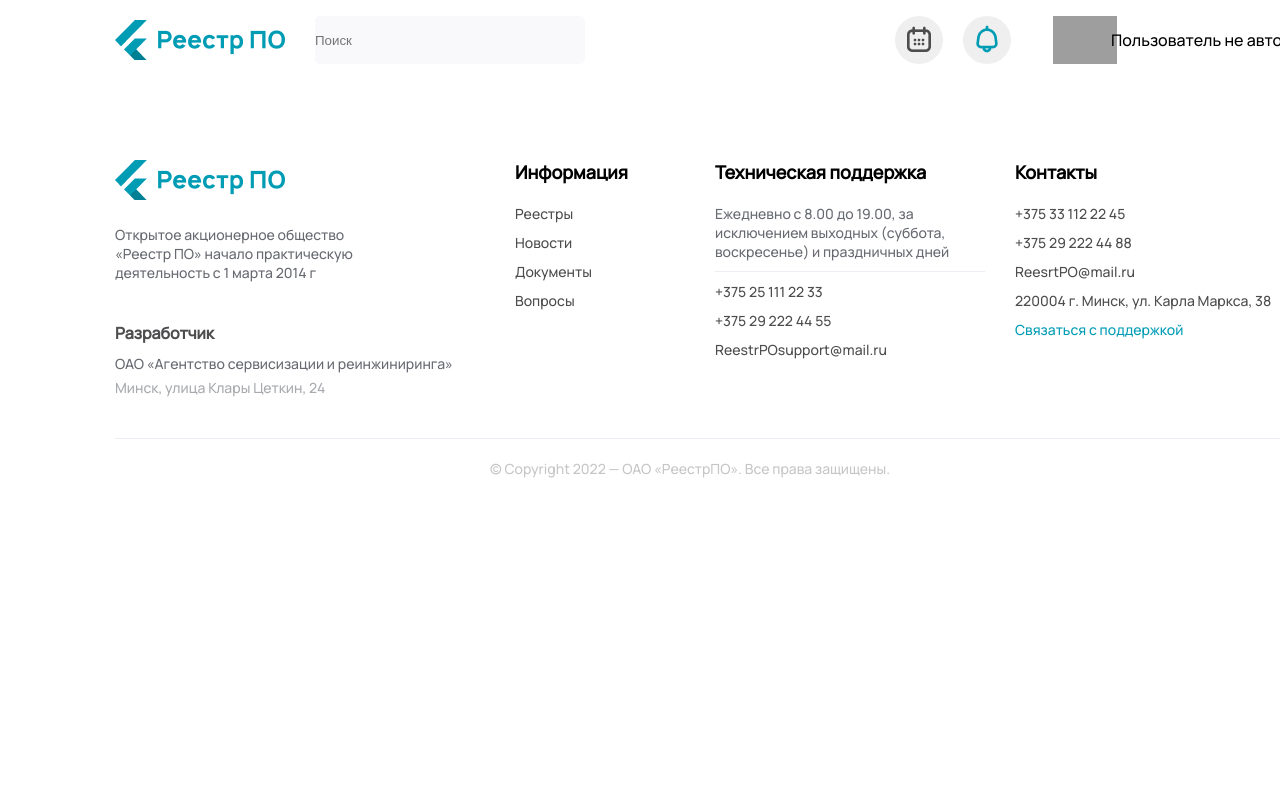
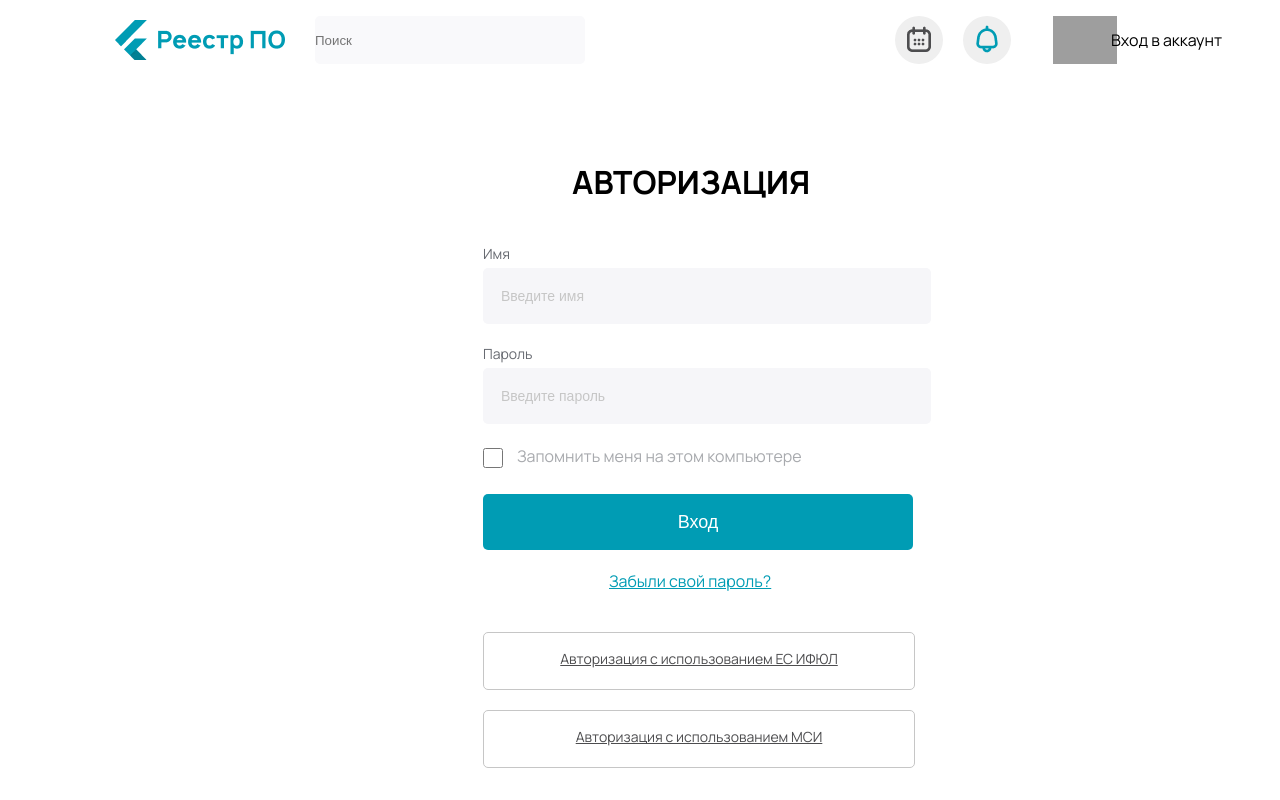
Before and after one commit to RodionSverdlovAl/test-task, a React (Create React App) app: page / in a window 1280 px wide. Shown: the top 800 px of the page. Built offline with nearby package versions, Linux system fonts and the light colour scheme; grey boxes are pictures that could not be loaded.

Commit message:
add auth-form

```diff
--- a/src/App.scss
+++ b/src/App.scss
@@ -1,4 +1,4 @@
-@import url('https://fonts.googleapis.com/css2?family=Manrope:wght@500&display=swap');
+@import url('https://fonts.googleapis.com/css2?family=Manrope:wght@200;300;400;500;600;700;800&display=swap');
 *{
     margin:0;
     padding:0;
--- a/src/App.tsx
+++ b/src/App.tsx
@@ -1,6 +1,7 @@
 import React from 'react';
 
 import './App.scss';
+import AuthForm from './components/AuthForm';
 import Footer from './components/Footer';
 import Header from './components/Header';
 
@@ -8,6 +9,7 @@ function App() {
   return (
     <div className="App">
         <Header/>
+        <AuthForm/>
         <Footer/>
     </div>
   );
--- /dev/null
+++ b/src/components/AuthForm.tsx
@@ -0,0 +1,37 @@
+import '../styles/auth-form.scss';
+
+const AuthForm = () =>{
+    return(
+        <div className="Auth-form">
+            <h1>АВТОРИЗАЦИЯ</h1>
+
+            <div className="auth">
+                <p>Имя</p>
+                <input type="text" placeholder='Введите имя' />
+                <p>Пароль</p>
+                <input type="password" placeholder='Введите пароль'/><br />
+                <div className="checkbox">
+                   <div> <input type="checkbox" /></div>
+                   <div><p>Запомнить меня на этом компьютере</p></div>
+
+                </div>
+                <button>Вход</button><br />
+                <div className="forgot-password"> <a href="#">Забыли свой пароль?</a></div>
+
+                <div className='additional-auth'>
+                   <p><a href="#">Авторизация с использованием ЕС ИФЮЛ</a></p>
+                </div>
+                <div className='additional-auth'>
+                    <p><a href="#">Авторизация с использованием МСИ</a></p>
+
+                </div>
+            </div>
+            <div className='reg-link'>
+                <p>У вас нет аккаунта?</p>
+                <a href="#">Нажмите сюда чтобы создать</a>
+            </div>
+        </div>
+    )
+}
+
+export default AuthForm
--- a/src/components/Header.tsx
+++ b/src/components/Header.tsx
@@ -3,7 +3,7 @@ import '../styles/header.scss';
 const Header:React.FC = () =>{
 
     const [avatar, setAvatar] = useState('../assets/default-avatar.png');
-    const [username, setUsername] = useState('Пользователь не авторизован')
+    const [username, setUsername] = useState('Вход в аккаунт');
 
     return(
         <div className="header">
--- /dev/null
+++ b/src/styles/auth-form.scss
@@ -0,0 +1,104 @@
+
+.Auth-form{
+    font-family: 'Manrope', sans-serif;
+    margin-left: 373px;
+    position: relative;
+    z-index: 5;
+    background-color: rgb(255, 255, 255);
+    width: 650px;
+    height: 858px;
+    h1{
+        padding-top: 80px;
+        padding-bottom: 20px;
+        padding-left: 199px;
+    }
+    .auth{
+        margin-left: 110px;
+        p{
+            margin:20px 0 5px 0;
+            font-size: 14px;
+            color: #676A71;
+        }
+        input{
+            width: 430px;
+            height: 56px;
+            border: none;
+            border-radius: 5px;
+            font-size: 14px;
+            padding-left: 18px;
+            background-color: #F6F6F9;
+            &::placeholder{
+                // padding:18px;
+                font-size: 14px;
+                color:#C6C6C6;
+            }
+            &:focus{
+                border: 1px solid #009CB4;
+                outline: #009CB4;
+            }
+        }
+        .checkbox{
+            display: flex;
+            input{
+                width: 20px;
+                height: 20px;
+                margin-top: 24px;
+            }
+            p{
+                margin-top: 21px;
+                margin-left:14px;
+                font-size: 16px;
+                color: #A8AAAE;
+            }
+        }
+        button{
+            width: 430px;
+            height: 56px;
+            margin-top: 21px;
+            border:none;
+            background-color: #009CB4;
+            text-align: center;
+            color: white;
+            font-size: 18px;
+            font-weight: 700px;
+            border-radius: 5px;
+            cursor: pointer;
+        }
+        .forgot-password{
+            margin-top: 20px;
+            margin-bottom: 40px;
+            a{
+               color: #009CB4;
+               margin-left: 126px;
+               font-size: 16px;
+            }
+
+        }
+        .additional-auth{
+            width: 430px;
+            height: 56px;
+            border: 1px solid #C6C6C6;
+            border-radius: 5px;
+            text-align: center;
+            margin-bottom: 20px;
+            position: relative;
+            a{
+                color:#4D4D4F;
+
+            }
+            p{
+                margin-top: 16px;
+            }
+        }
+
+    }
+    .reg-link{
+        text-align: center;
+        margin-top: 40px;
+        font-size: 16px;
+        a{
+            color:#009CB4;
+            font-weight: 600;
+        }
+    }
+}
```
